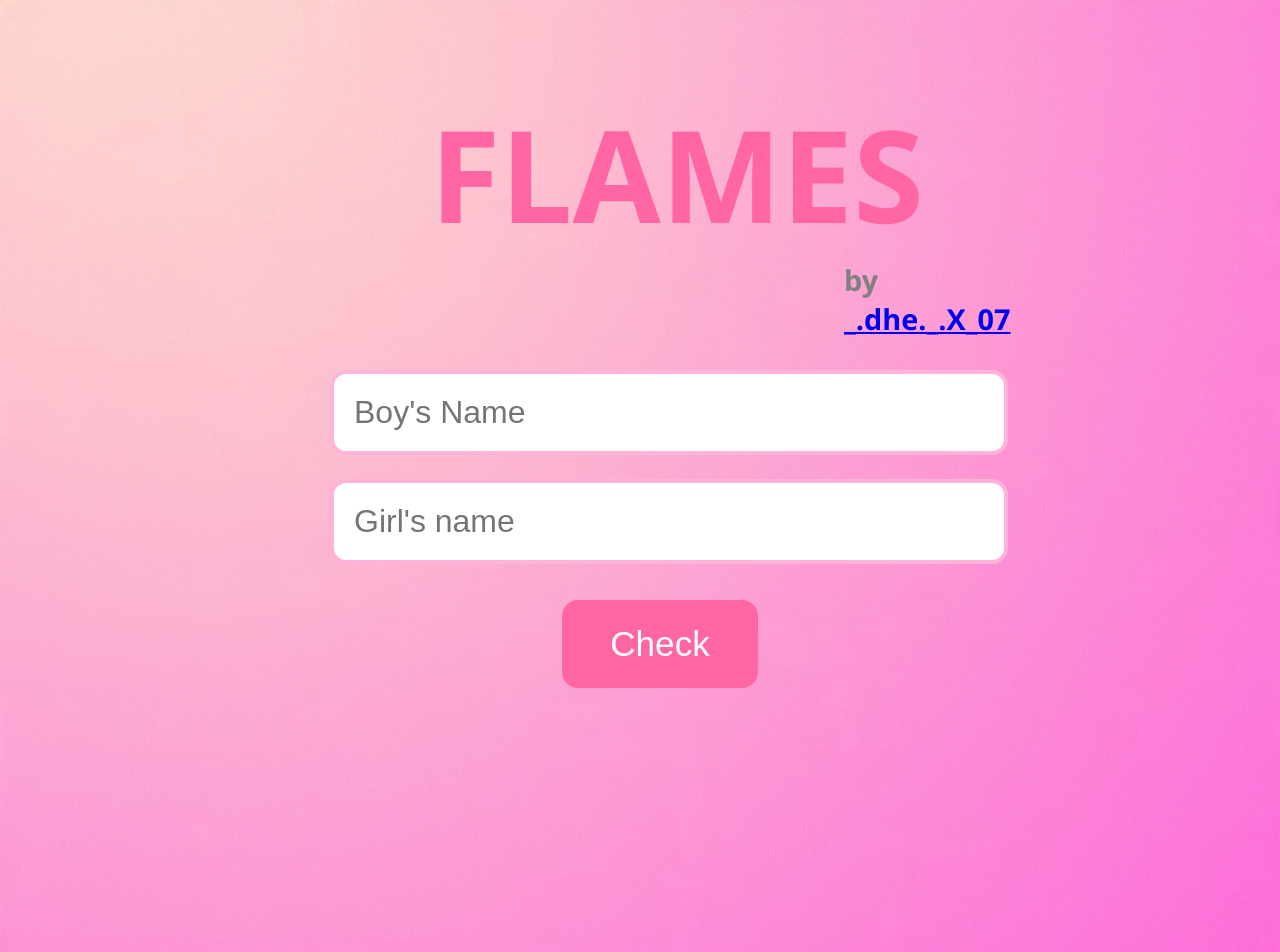
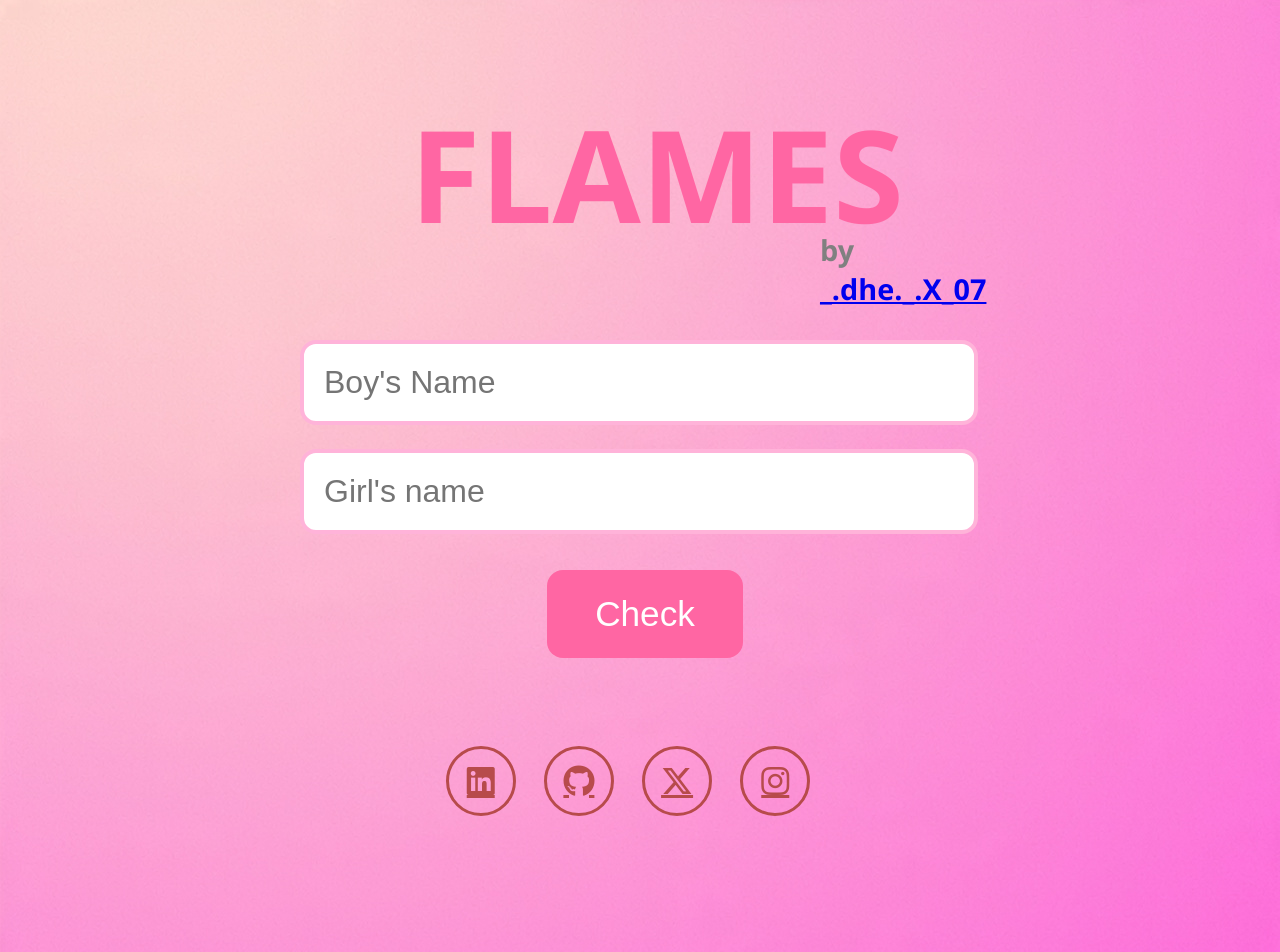
Before and after one commit to Loyal-Devil/Flames, a plain HTML site: page index.html in a window 1280 px wide. Shown: the top 952 px of the page. Drawn offline with Linux system fonts and the light colour scheme.

Commit message:
Add social icons and update styles in index.html

```diff
--- a/index.html
+++ b/index.html
@@ -1,5 +1,7 @@
 <!DOCTYPE html>
 <html lang="en">
+<link rel="stylesheet" href="https://cdnjs.cloudflare.com/ajax/libs/font-awesome/6.5.2/css/all.min.css">
+
 <head>
 <meta charset="UTF-8">
 <title>Flames</title>
@@ -17,8 +19,8 @@
   h1 {
     color:#ff66a3;
     font-size:8rem;
-    margin-bottom:-30px;
-
+    margin-bottom:-60px;
+    margin-left:-20px;
 
 
   }
@@ -31,7 +33,7 @@
     background:#fff;
     color:#333;
     font-size:2rem;
-    margin-left:-100px;
+    margin-left:-130px;
 
   }
   button {
@@ -44,7 +46,7 @@
     cursor:pointer;
     margin-top:24px;
     transition:0.4s;
-    margin-left:40px
+    margin-left:10px
 
   }
   button:hover {
@@ -64,7 +66,7 @@
     color:grey;
     font-size:1.8rem;
     margin-bottom:20px;
-    margin-left:414px;
+    margin-left:390px;
 
   }
 
@@ -74,8 +76,51 @@
     font-size:1.12rem;
     margin-top:1100px;
     color:grey;
-    margin-left:50px;
+    margin-left:20px;
   }
+  .social-icons a{
+
+    display: inline-flex;
+
+    justify-content: center;
+
+    align-items: center;
+
+    width: 4rem;
+
+    height: 4rem;
+
+    background-color: transparent;
+
+    border: 0.2rem solid #b74b4b;
+
+    font-size: 2rem;
+
+    border-radius: 50%;
+
+    margin: 3rem 1.5rem 3rem 0;
+
+    transition: 0.3s ease;
+
+    color: #b74b4b;
+
+}
+
+
+
+
+.social-icons a:hover{
+
+    color: black;
+
+    transform: scale(1.3) translateY(-5px);
+
+    background-color: #b74b4b;
+
+    box-shadow: 0  0 25px #b74b4b;
+
+}
+
 </style>
 </head>
 <title>Flames</title>
@@ -86,6 +131,18 @@
 <input id="name2" placeholder="Girl's name"><br>
 <button onclick="playFlames()">Check</button>
 <div id="result"></div>
+  <div class="social-icons">
+
+                <a href="Not.html"><i class="fa-brands fa-linkedin"></i></a>
+
+                <a href="Not.html"><i class="fa-brands fa-github"></i></a>
+
+                <a href="Not.html"><i class="fa-brands fa-x-twitter"></i></a>
+
+                <a href="https://www.instagram.com/_.dhe._.x_07?igsh=cHQ1MzFmNnYydTVs"><i class="fa-brands fa-instagram"></i></a>
+
+            </div>
+
 <h4>The Game Flames is not true .This is a game completely designed for fun. So don't take it serious</h4>
 
 <script>
@@ -132,4 +189,4 @@ function removeCommon(arr1, arr2) {
   }
   return arr1.concat(arr2);
 }
-</script>
+  </script>
```
